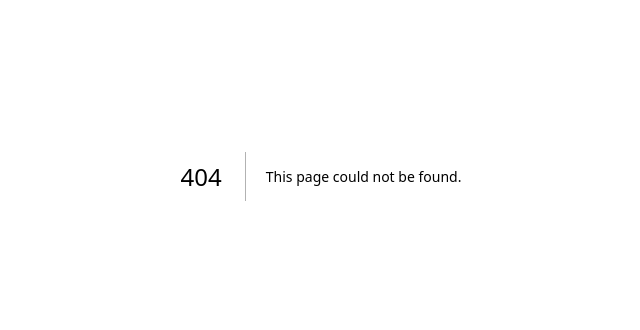
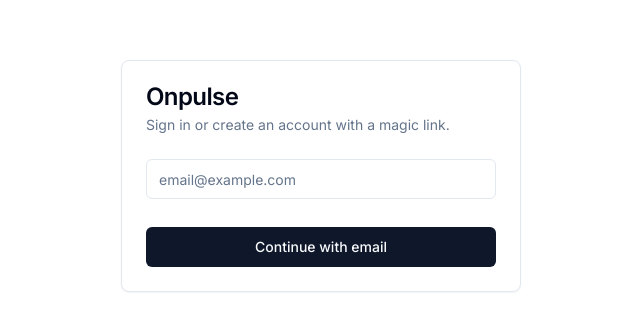
Before and after one commit to carterwsmith/impulse, a Next.js app in the folder frontend/: page /api/auth/signin in a window 1280 px wide. Before the commit this address had no page. Shown: the part 224-554 px from the top of the page, without its empty margins (319-959 px from the left). Built offline with nearby package versions, Linux system fonts and the light colour scheme.

Commit message:
style signin pages

```diff
--- /dev/null
+++ b/frontend/src/app/api/auth/signin/page.tsx
@@ -0,0 +1,55 @@
+'use client'
+
+import { useSearchParams } from 'next/navigation'
+import { signIn } from 'next-auth/react'
+
+import { Button } from '@/components/ui/button'
+import { Card, CardContent, CardHeader, CardTitle, CardDescription } from '@/components/ui/card'
+import { Input } from '@/components/ui/input'
+
+export default function EmailSignInForm() {
+  const searchParams = useSearchParams()
+  const callbackUrl = searchParams.get('callbackUrl') || '/'
+
+  async function handleSubmit(event: any) {
+    event.preventDefault()
+    const formData = new FormData(event.target)
+    const email = formData.get('email')
+    signIn('resend', { email, callbackUrl })
+  }
+
+  return (
+    <div className='h-screen flex items-center justify-center'>
+        <Card className="w-[400px]">
+        <CardHeader>
+            <CardTitle>Onpulse</CardTitle>
+            <CardDescription>Sign in or create an account with a magic link.</CardDescription>
+        </CardHeader>
+        <CardContent>
+        <form onSubmit={handleSubmit}>
+            <div className="grid w-full items-center gap-4">
+                <div className="flex flex-col space-y-1.5">
+                <Input
+                    id='email'
+                    name='email'
+                    type='email'
+                    placeholder='email@example.com'
+                    autoComplete='email'
+                    required
+                />
+                </div>
+                <div className="flex flex-col space-y-1.5">
+                <Button
+                    type='submit'
+                    className='mt-3 w-full'
+                >
+                    Continue with email
+                </Button>
+                </div>
+            </div>
+            </form>
+        </CardContent>
+        </Card>
+    </div>
+  )
+}
--- /dev/null
+++ b/frontend/src/app/api/auth/verify-request/page.tsx
@@ -0,0 +1,21 @@
+'use client'
+
+import { Card, CardContent, CardHeader, CardTitle, CardDescription } from '@/components/ui/card'
+
+import { MailCheck } from "lucide-react"
+
+export default function verifyRequest() {
+  return (
+    <div className='h-screen flex items-center justify-center'>
+        <Card className="w-[400px]">
+        <CardHeader>
+            <CardTitle>Onpulse</CardTitle>
+            <CardDescription>Check your email for a link to continue.</CardDescription>
+            <div className='flex items-center justify-center p-4'>
+                <MailCheck size={50} />
+            </div>
+        </CardHeader>
+        </Card>
+    </div>
+  )
+}
--- a/frontend/src/auth.ts
+++ b/frontend/src/auth.ts
@@ -2,6 +2,22 @@
 import PostgresAdapter from "@auth/pg-adapter"
 import Resend from "next-auth/providers/resend"
 import { Pool } from "pg"
+import type { Provider } from "next-auth/providers"
+
+const providers: Provider[] = [
+  Resend({
+    from: "auth@onpulsehq.com",
+  }),
+]
+
+export const providerMap = providers.map((provider) => {
+  if (typeof provider === "function") {
+    const providerData = provider()
+    return { id: providerData.id, name: providerData.name }
+  } else {
+    return { id: provider.id, name: provider.name }
+  }
+})
 
 const pool = new Pool({
   host: process.env.DATABASE_HOST,
@@ -15,9 +31,9 @@
 
 export const { handlers, auth, signIn, signOut } = NextAuth({
   adapter: PostgresAdapter(pool),
-  providers: [
-    Resend({
-      from: "auth@onpulsehq.com",
-    }),
-  ],
+  providers: providers,
+  pages: {
+    signIn: "/auth/signin",
+    verifyRequest: "/auth/verify-request",
+  },
 })
--- /dev/null
+++ b/frontend/src/components/ui/card.tsx
@@ -0,0 +1,79 @@
+import * as React from "react"
+
+import { cn } from "@/lib/utils"
+
+const Card = React.forwardRef<
+  HTMLDivElement,
+  React.HTMLAttributes<HTMLDivElement>
+>(({ className, ...props }, ref) => (
+  <div
+    ref={ref}
+    className={cn(
+      "rounded-lg border bg-card text-card-foreground shadow-sm",
+      className
+    )}
+    {...props}
+  />
+))
+Card.displayName = "Card"
+
+const CardHeader = React.forwardRef<
+  HTMLDivElement,
+  React.HTMLAttributes<HTMLDivElement>
+>(({ className, ...props }, ref) => (
+  <div
+    ref={ref}
+    className={cn("flex flex-col space-y-1.5 p-6", className)}
+    {...props}
+  />
+))
+CardHeader.displayName = "CardHeader"
+
+const CardTitle = React.forwardRef<
+  HTMLParagraphElement,
+  React.HTMLAttributes<HTMLHeadingElement>
+>(({ className, ...props }, ref) => (
+  <h3
+    ref={ref}
+    className={cn(
+      "text-2xl font-semibold leading-none tracking-tight",
+      className
+    )}
+    {...props}
+  />
+))
+CardTitle.displayName = "CardTitle"
+
+const CardDescription = React.forwardRef<
+  HTMLParagraphElement,
+  React.HTMLAttributes<HTMLParagraphElement>
+>(({ className, ...props }, ref) => (
+  <p
+    ref={ref}
+    className={cn("text-sm text-muted-foreground", className)}
+    {...props}
+  />
+))
+CardDescription.displayName = "CardDescription"
+
+const CardContent = React.forwardRef<
+  HTMLDivElement,
+  React.HTMLAttributes<HTMLDivElement>
+>(({ className, ...props }, ref) => (
+  <div ref={ref} className={cn("p-6 pt-0", className)} {...props} />
+))
+CardContent.displayName = "CardContent"
+
+const CardFooter = React.forwardRef<
+  HTMLDivElement,
+  React.HTMLAttributes<HTMLDivElement>
+>(({ className, ...props }, ref) => (
+  <div
+    ref={ref}
+    className={cn("flex items-center p-6 pt-0", className)}
+    {...props}
+  />
+))
+CardFooter.displayName = "CardFooter"
+
+export { Card, CardHeader, CardFooter, CardTitle, CardDescription, CardContent }
```
